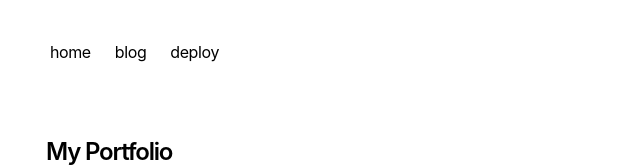
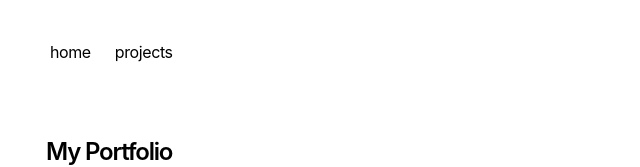
Before and after one commit to evhxn/portfo, a Next.js app: page / in a window 1280 px wide. Shown: the top 167 px of the page, without its empty margins (306-946 px from the left). Built offline with nearby package versions, Linux system fonts and the light colour scheme.

Commit message:
Update nav.tsx

```diff
--- a/app/components/nav.tsx
+++ b/app/components/nav.tsx
@@ -5,11 +5,8 @@
     name: 'home',
   },
   '/blog': {
-    name: 'blog',
-  },
-  'https://vercel.com/templates/next.js/portfolio-starter-kit': {
-    name: 'deploy',
-  },
+    name: 'projects',
+  }
 }
 
 export function Navbar() {
```
